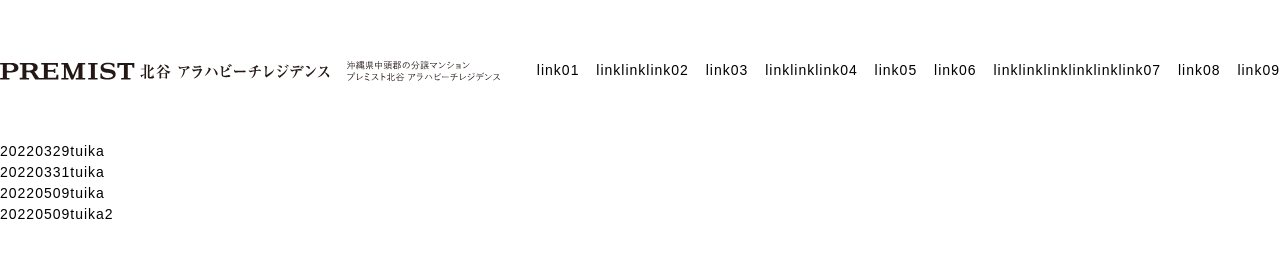
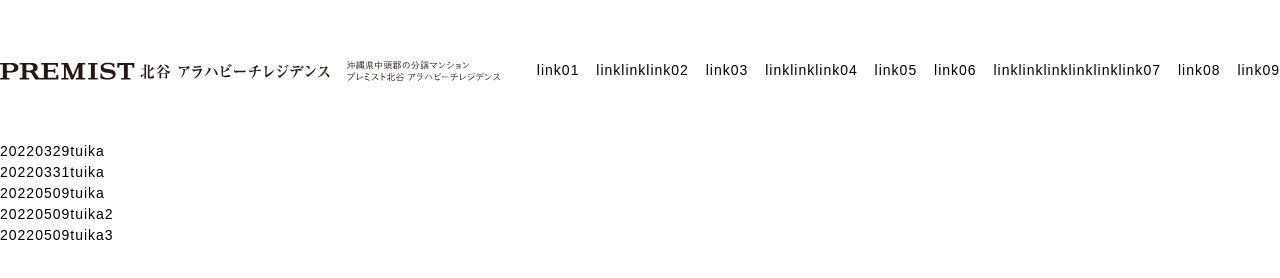
Before and after one commit to medium-yoshida/test, a plain HTML site: page index.html in a window 1280 px wide. Drawn offline with Linux system fonts and the light colour scheme.

Commit message:
tuika3test

```diff
--- a/index.html
+++ b/index.html
@@ -42,6 +42,8 @@
 
   <div>20220509tuika2</div>
 
+  <div>20220509tuika3</div>
+
 
 
 
```
